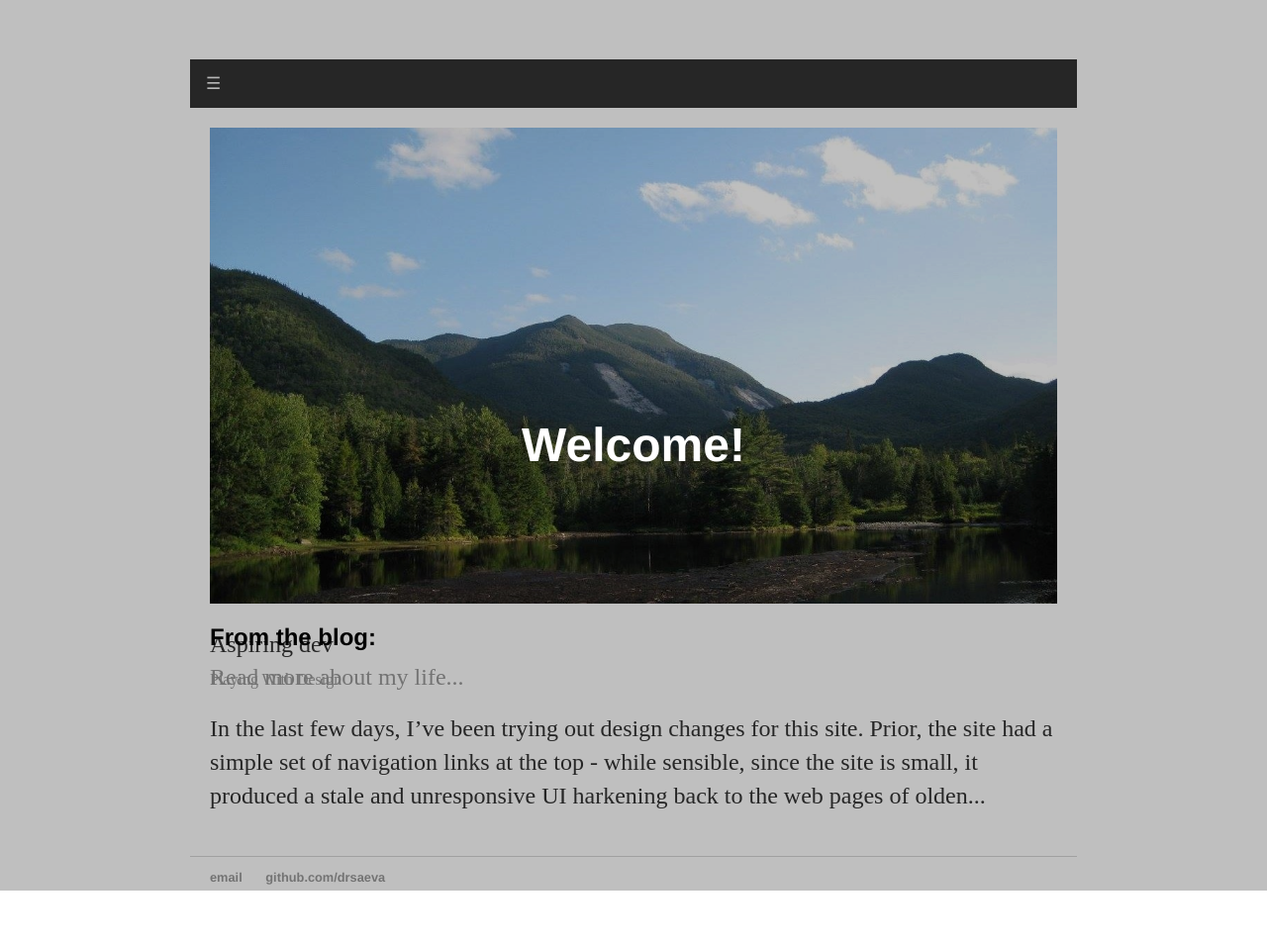
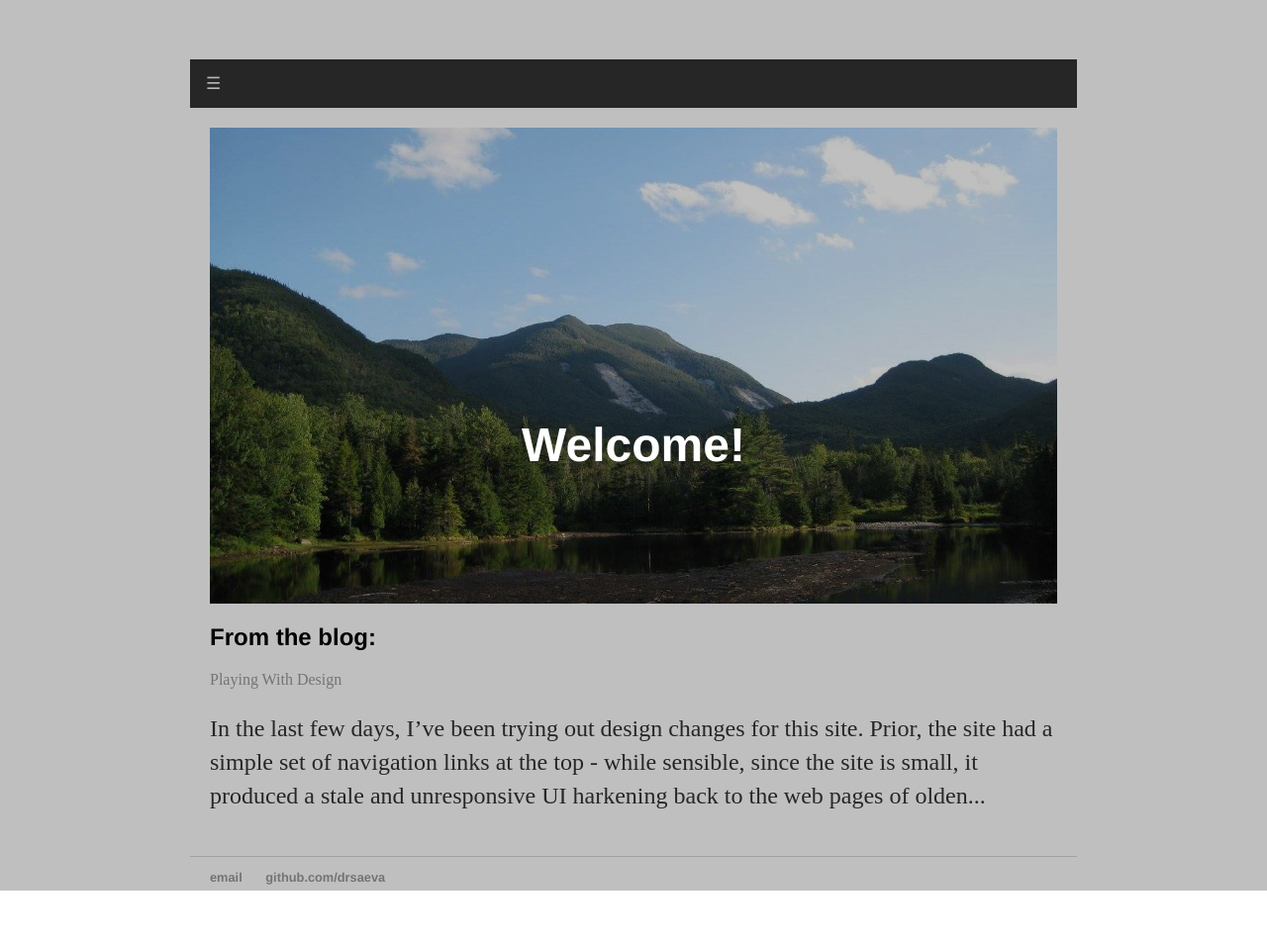
Before and after one commit to drsaeva/drsaeva.github.io, a Jekyll site: the page built from index.html, in a window 1280 px wide. Shown: the whole page at 99% size. Built offline with Jekyll 4.4.1, drawn with Linux system fonts in a browser that asks for light colours.

Commit message:
Update index.html

```diff
--- a/index.html
+++ b/index.html
@@ -4,9 +4,6 @@ title: Home
 ---
 <div class="image">
 <h1>Welcome!</h1>
-	<p>Aspiring dev<br />
-		<a href="http://drsaeva.github.io/about">Read more about my life...</a></p>
-  <br />
 </div>
 <div class="blurb">
   <h2>From the blog: </h2>
```
